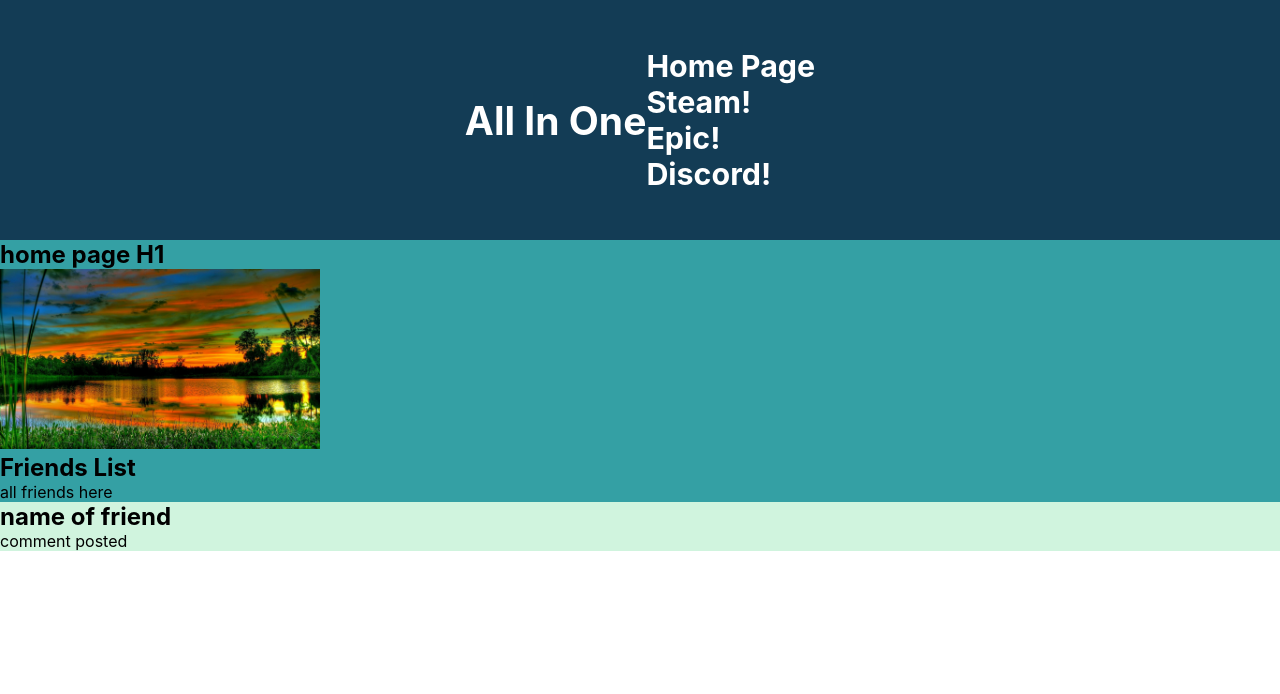
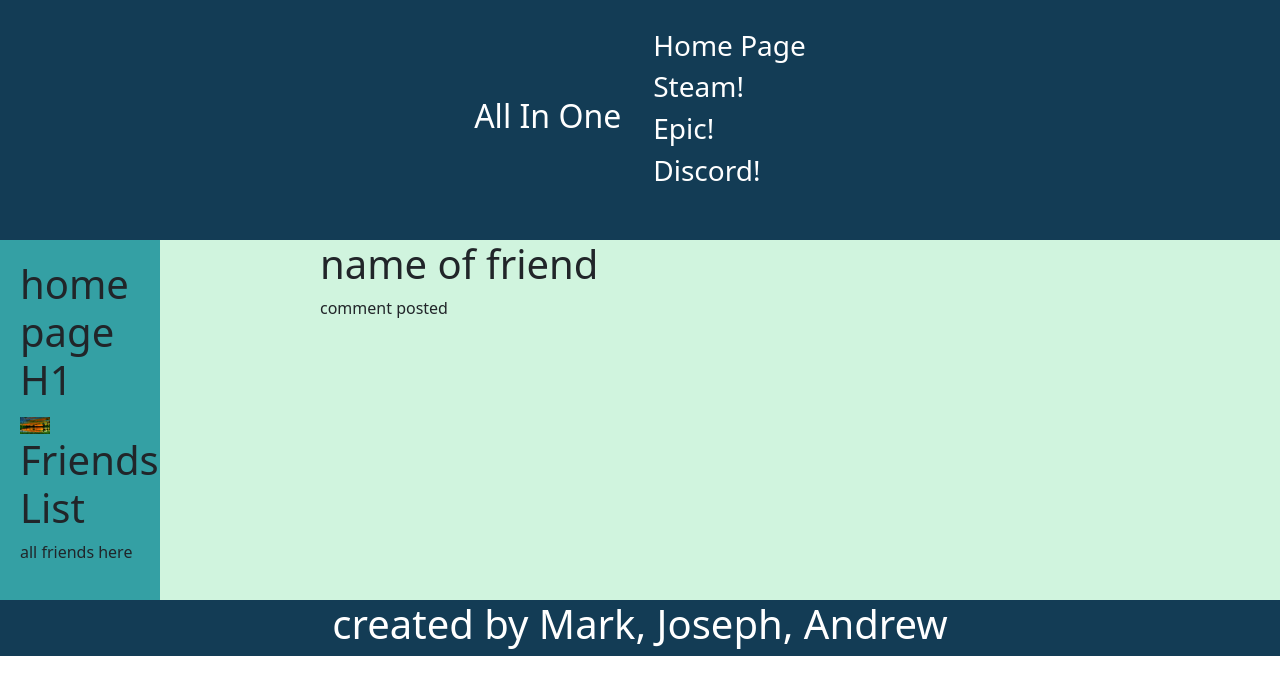
Before and after one commit to afebre1027/FinalProject, a React (Create React App) app in the folder client/: page / in a window 1280 px wide. Shown: the top 694 px of the page. Built offline with nearby package versions, Linux system fonts and the light colour scheme.

Commit message:
working on css

```diff
--- a/client/package.json
+++ b/client/package.json
@@ -6,7 +6,9 @@
     "@testing-library/jest-dom": "^5.16.4",
     "@testing-library/react": "^12.1.4",
     "@testing-library/user-event": "^13.5.0",
+    "bootstrap": "^5.1.3",
     "react": "^18.0.0",
+    "react-bootstrap": "^2.2.3",
     "react-dom": "^18.0.0",
     "react-scripts": "5.0.0",
     "web-vitals": "^2.1.4"
--- a/client/public/index.html
+++ b/client/public/index.html
@@ -25,6 +25,9 @@
       Learn how to configure a non-root public URL by running `npm run build`.
     -->
     <title>React App</title>
+<!-- pure css grids -->
+    <link rel="stylesheet" href="https://unpkg.com/purecss@2.1.0/build/grids-responsive-min.css" />
+
   </head>
   <body>
     <noscript>You need to enable JavaScript to run this app.</noscript>
--- a/client/src/App.css
+++ b/client/src/App.css
@@ -4,24 +4,38 @@
   box-sizing: border-box;
   }
 
-.App {
-  text-align: center;
+.sideBar {
+  height: 100%;
+  width: 160px;
+  top: 33.35vh;
+  left: 0;
+  background: #34a0a4;
+  overflow-x: hidden;
+  padding: 20px 20px;
 }
 
-.App-logo {
-  height: 40vmin;
-  pointer-events: none;
+div.col-sm-9 {
+  padding:0px;
+  margin: 0px;
 }
 
-@media (prefers-reduced-motion: no-preference) {
-  .App-logo {
-    animation: App-logo-spin infinite 20s linear;
-  }
+div.col {
+  padding:0;
+  margin: 0;
 }
 
 header {
   background-color: #133c55;
   min-height: 30vh;
+  display: flex;
+  flex-direction: row;
+  align-items: center;
+  justify-content: center;
+  font-size: calc(10px + 2vmin);
+  color: white;
+}
+.footer {
+  background-color: #133c55;
   display: flex;
   flex-direction: row;
   align-items: center;
@@ -35,13 +49,11 @@ header {
   flex-direction: row;
 }
 
-.profileInfo {
-  background-color: #34a0a4;
+.homeContainer {
+  background-color: #d0f4de;
 }
 
-.comment-container {
-  background-color: #d0f4de;
-}
+
 /* @keyframes App-logo-spin {
   from {
     transform: rotate(0deg);
--- a/client/src/App.js
+++ b/client/src/App.js
@@ -1,12 +1,13 @@
 import React, { useState } from "react";
 import "./App.css";
+import "bootstrap/dist/css/bootstrap.min.css";
 
 import Home from "./components/Home";
-import Nav from "./components/Nav";
 import Header from "./components/Header";
 import Steam from "./components/steam";
 import Epic from "./components/Epic";
 import Discord from "./components/Discord";
+import Footer from "./components/Footer";
 
 function App() {
   function renderPage(page) {
@@ -30,6 +31,7 @@ function App() {
         setCurrentCategory={setCurrentCategory}
       />
       <main>{renderPage(currentCategory)}</main>
+      <Footer></Footer>
     </div>
   );
 }
--- /dev/null
+++ b/client/src/components/Footer/index.js
@@ -0,0 +1,12 @@
+import React from 'react';
+
+function Footer() {
+
+    return (
+        <section className="footer">
+            <h1>created by Mark, Joseph, Andrew</h1>
+        </section>
+    )
+}
+
+export default Footer;
--- a/client/src/components/Home/index.js
+++ b/client/src/components/Home/index.js
@@ -1,10 +1,15 @@
 import React from "react";
 import profileImage from "../../assets/images/background.jpg";
+import { Container, Row, Col } from "react-bootstrap";
 
 function Home() {
   return (
-    <section>
-      <div className="profileInfo">
+    <section className= "homeContainer ">
+      {/* profile and friends left side */}
+      <Container fluid className="">
+        <Row className="">
+          <Col className="">
+            <div className="profileInfo sideBar">
               <div>
                 <h1 id="home">home page H1</h1>
                 <img
@@ -15,17 +20,23 @@ function Home() {
                 />
               </div>
 
-        <div className="friendsList">
+              <div className="friendsList ">
                 <h1 className="title">Friends List</h1>
                 <p>all friends here</p>
               </div>
             </div>
+          </Col>
+          <Col sm={9} className=" main">
             <div className="comment-container">
               <div className="comments">
                 <h1>name of friend</h1>
                 <p>comment posted</p>
               </div>
             </div>
+          </Col>
+        </Row>
+      </Container>
+
     </section>
   );
 }
```
Also changed, not shown: 1 other file (tests, documents, lock files or other folders). Lines whose indentation alone changed are shown as unchanged.
